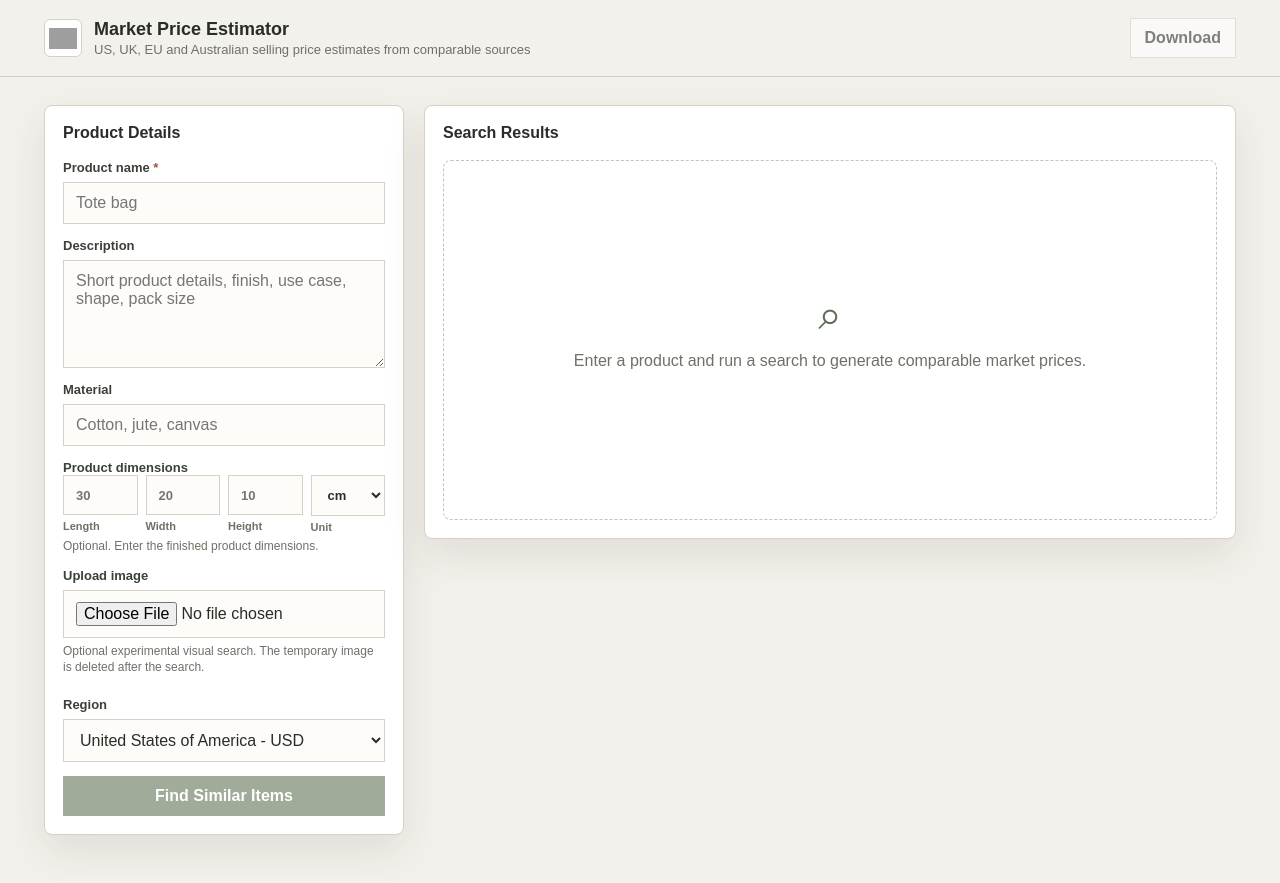
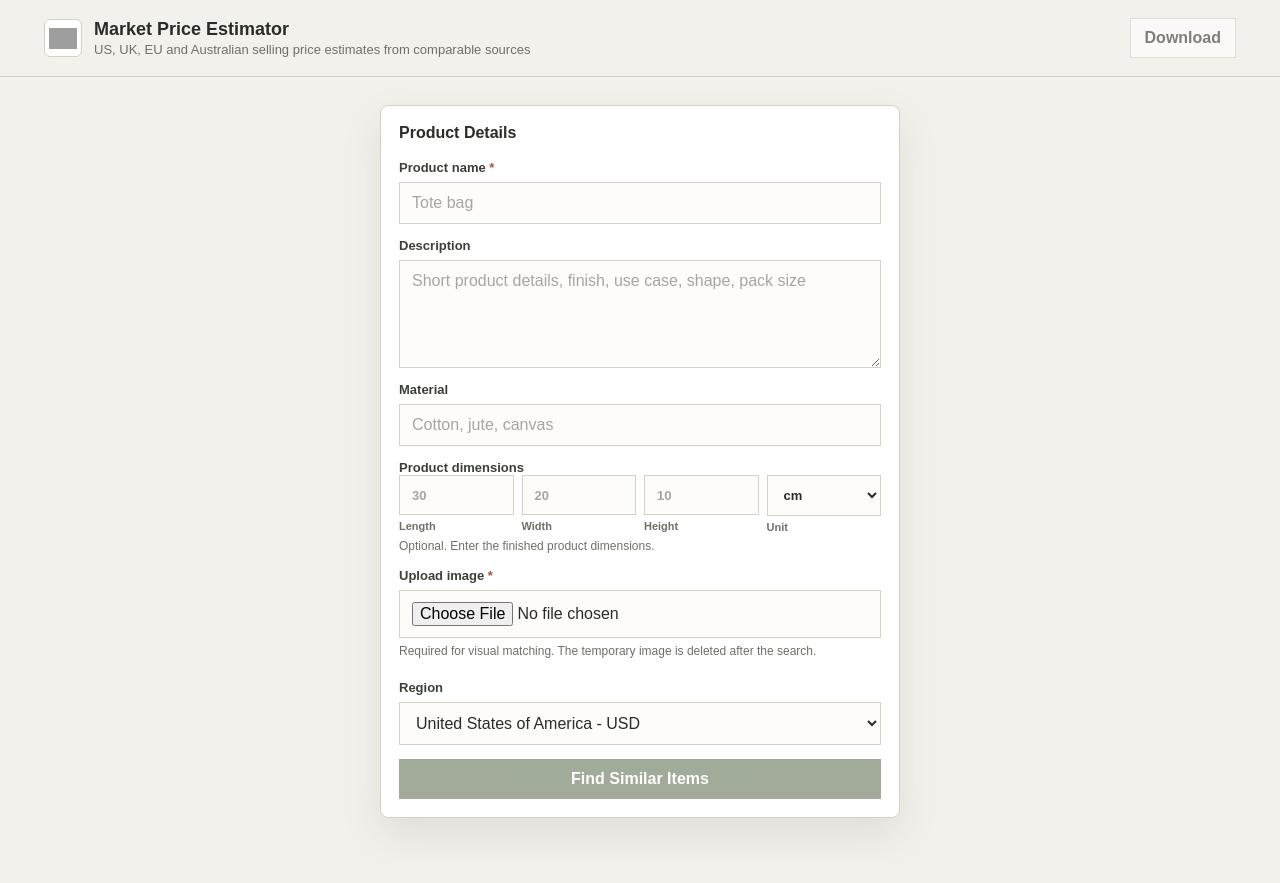
Before and after one commit to purvakshi16/Qalara-Price-Estimate, a Next.js app: page / in a window 1280 px wide. Built offline with nearby package versions, Linux system fonts and the light colour scheme; grey boxes are pictures that could not be loaded.

Commit message:
Add focused entry screen and require images

```diff
--- a/app/page.tsx
+++ b/app/page.tsx
@@ -73,6 +73,7 @@ export default function Home() {
   const [downloadOpen, setDownloadOpen] = useState(false);
   const [searchProgress, setSearchProgress] = useState("");
   const [lastDiagnostics, setLastDiagnostics] = useState<Pick<SearchResponse, "searched"> | null>(null);
+  const [searchStarted, setSearchStarted] = useState(false);
 
   const estimate = useMemo(() => {
     const products = response?.displayProducts ?? [];
@@ -108,7 +109,12 @@ export default function Home() {
 
   async function runSearch(event: FormEvent) {
     event.preventDefault();
+    if (!uploadedImage) {
+      setError("Upload a product image before searching.");
+      return;
+    }
     setError("");
+    setSearchStarted(true);
     setLoading(true);
     setResponse(null);
     setLastDiagnostics(null);
@@ -240,7 +246,7 @@ export default function Home() {
       </header>
 
       <div className="shell">
-        <div className="workspace">
+        <div className={`workspace${searchStarted ? "" : " entry-only"}`}>
           <section className="panel input-panel">
             <div className="panel-header">
               <h2 className="panel-title">Product Details</h2>
@@ -304,9 +310,9 @@ export default function Home() {
                   <p className="field-help">Optional. Enter the finished product dimensions.</p>
                 </fieldset>
                 <div className="field">
-                  <label htmlFor="productImages">Upload image</label>
-                  <input id="productImages" type="file" accept="image/jpeg,image/png,image/webp" onChange={(event) => handleImageChange(event.target.files)} />
-                  <p className="field-help">Optional experimental visual search. The temporary image is deleted after the search.</p>
+                  <label htmlFor="productImages">Upload image <span className="required-mark" aria-hidden="true">*</span><span className="sr-only"> required</span></label>
+                  <input id="productImages" type="file" accept="image/jpeg,image/png,image/webp" required onChange={(event) => handleImageChange(event.target.files)} />
+                  <p className="field-help">Required for visual matching. The temporary image is deleted after the search.</p>
                   <div className="image-preview-grid" aria-live="polite">
                     {imagePreview ? (
                       <>
@@ -333,7 +339,7 @@ export default function Home() {
                     {error}
                   </p>
                 ) : null}
-                <button className="btn" disabled={loading || !form.productName.trim()} type="submit">
+                <button className="btn" disabled={loading || !form.productName.trim() || !uploadedImage} type="submit">
                   {loading ? "Searching live products..." : "Find Similar Items"}
                 </button>
                 {loading ? <p className="source-meta" role="status">{searchProgress}</p> : null}
@@ -341,7 +347,7 @@ export default function Home() {
             </div>
           </section>
 
-          <section className="panel">
+          {searchStarted ? <section className="panel">
             <div className="panel-header">
               <h2 className="panel-title">Search Results</h2>
             </div>
@@ -424,7 +430,7 @@ export default function Home() {
                 </div>
               )}
             </div>
-          </section>
+          </section> : null}
         </div>
       </div>
     </main>
--- a/styles.css
+++ b/styles.css
@@ -104,6 +104,11 @@ a {
   align-items: start;
 }
 
+.workspace.entry-only {
+  grid-template-columns: minmax(0, 520px);
+  justify-content: center;
+}
+
 .panel {
   background: var(--panel);
   border: 1px solid var(--line);
@@ -150,6 +155,12 @@ a {
   color: var(--foreground);
   padding: 11px 12px;
   outline: none;
+}
+
+.field input::placeholder,
+.field textarea::placeholder {
+  color: #a5a79f;
+  opacity: 1;
 }
 
 .field textarea {
```
Also changed, not shown: app/api/search-products/route.ts (+3 -0 lines), tests/retail-search.cjs (+13 -1 lines), tests/route-loader.cjs (+7 -1 lines), 1 other file (tests, documents, lock files or other folders).
